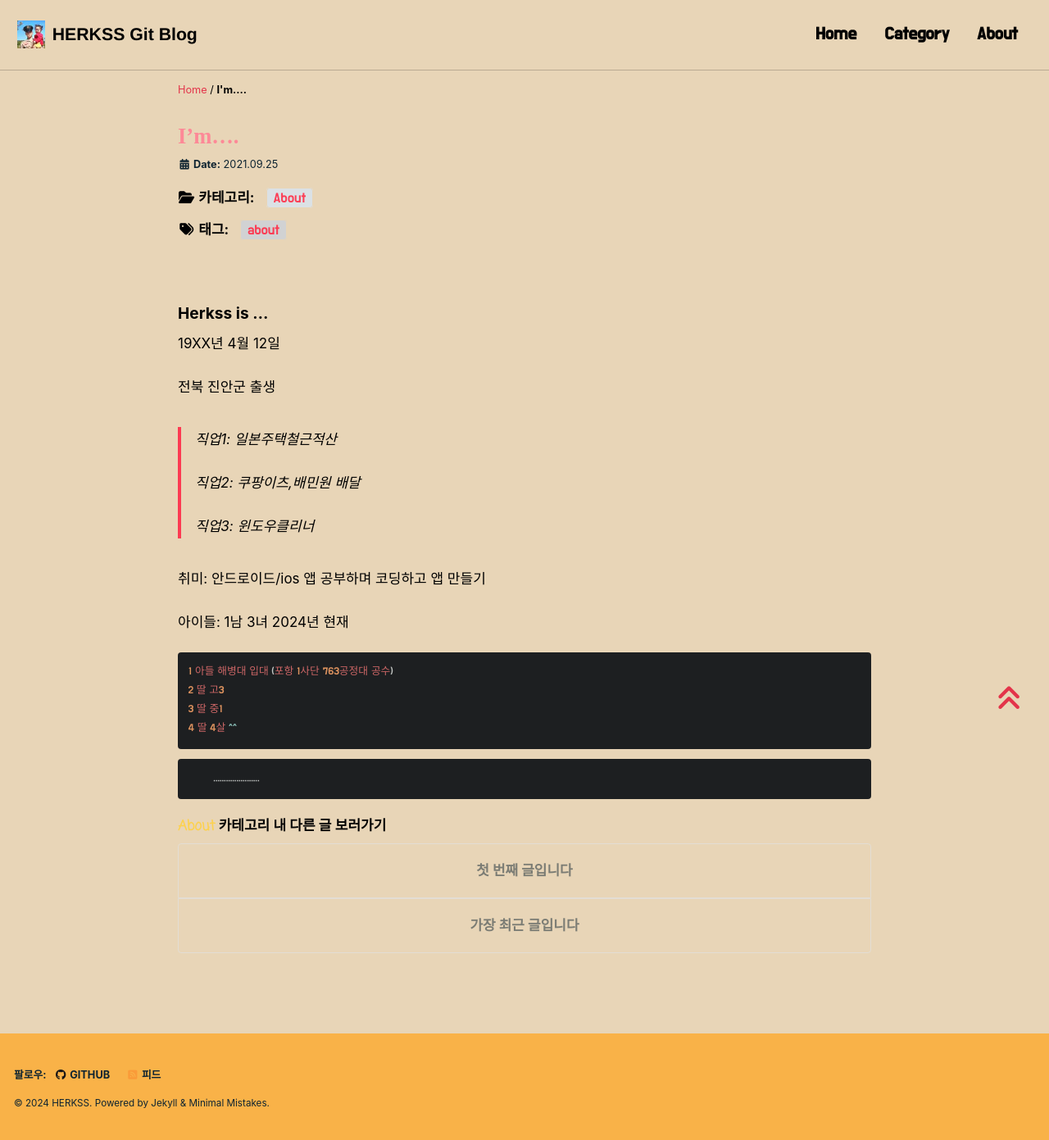
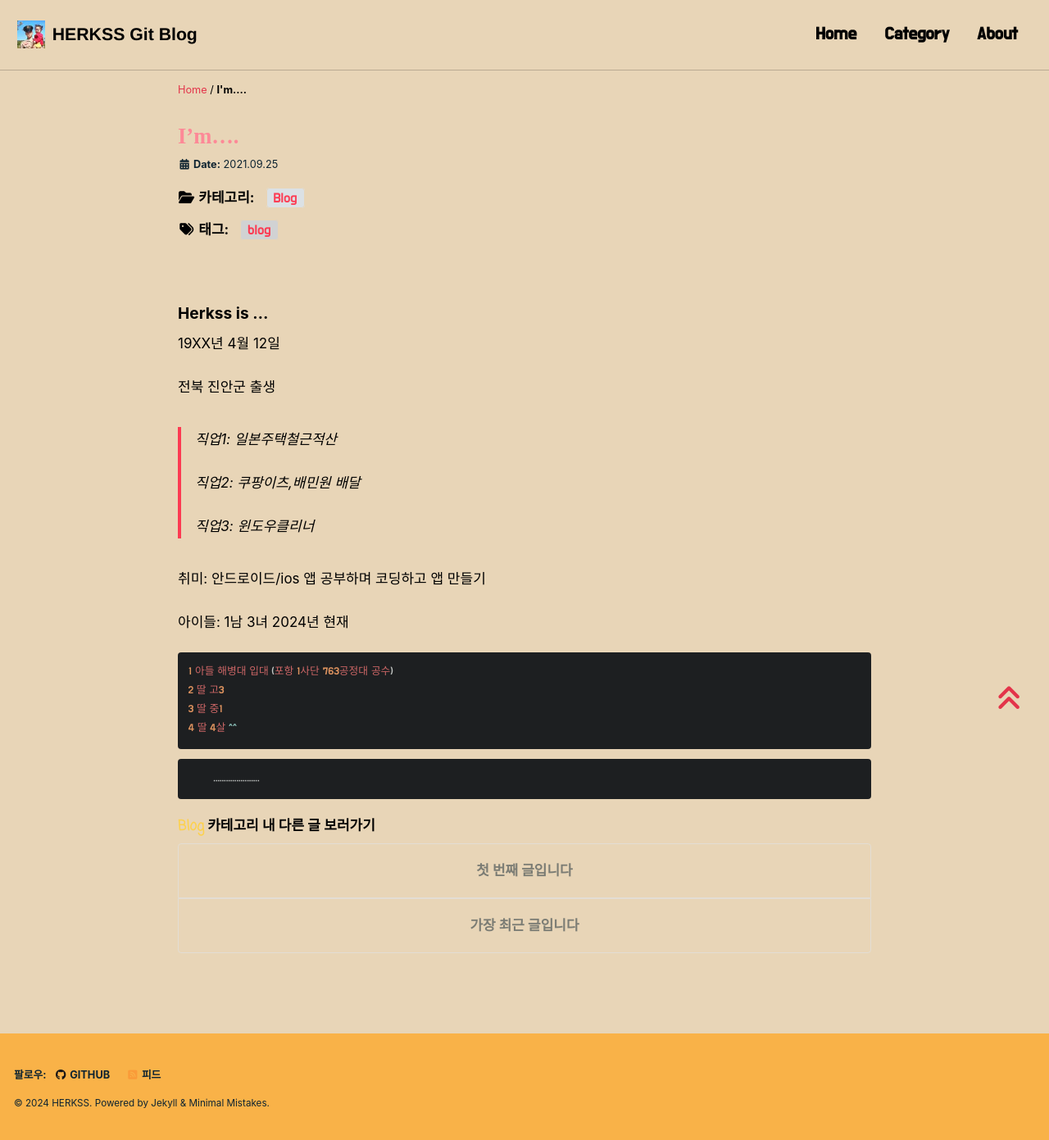
Before and after one commit to herkss/herkss.github.io, a Jekyll site: the page built from _pages/about.md, in a window 1280 px wide. Shown: the whole page at 82% size. Built offline with Jekyll 4.4.1, drawn with Linux system fonts in a browser that asks for light colours; cached includes are drawn as plain includes; nearby versions of some CDN libraries; some web fonts are replaced.

Commit message:
Update about.md

```diff
--- a/_pages/about.md
+++ b/_pages/about.md
@@ -5,9 +5,9 @@ layout: single
 published: true
 date: 2021-09-25
 categories:
-  - About
+  - Blog
 tags:
-  - about
+  - blog
 ---
 
 
```
